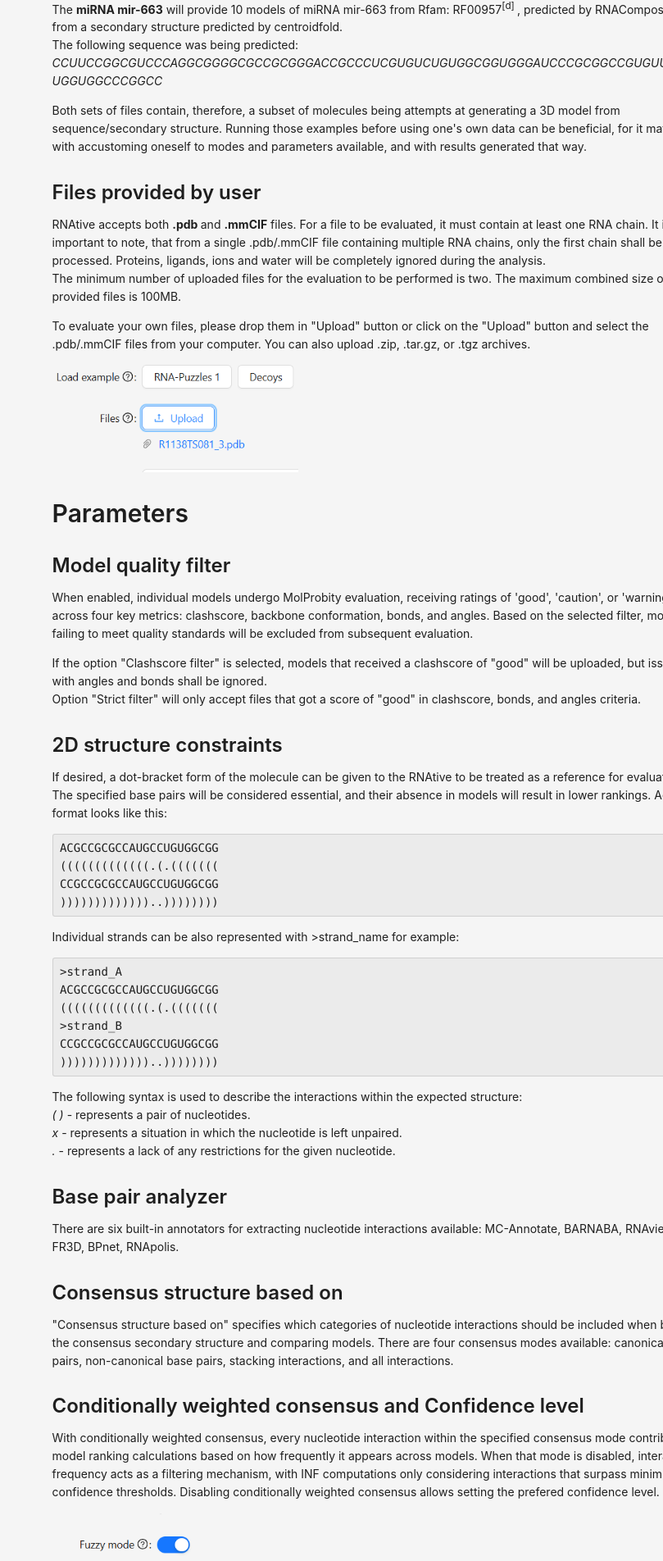
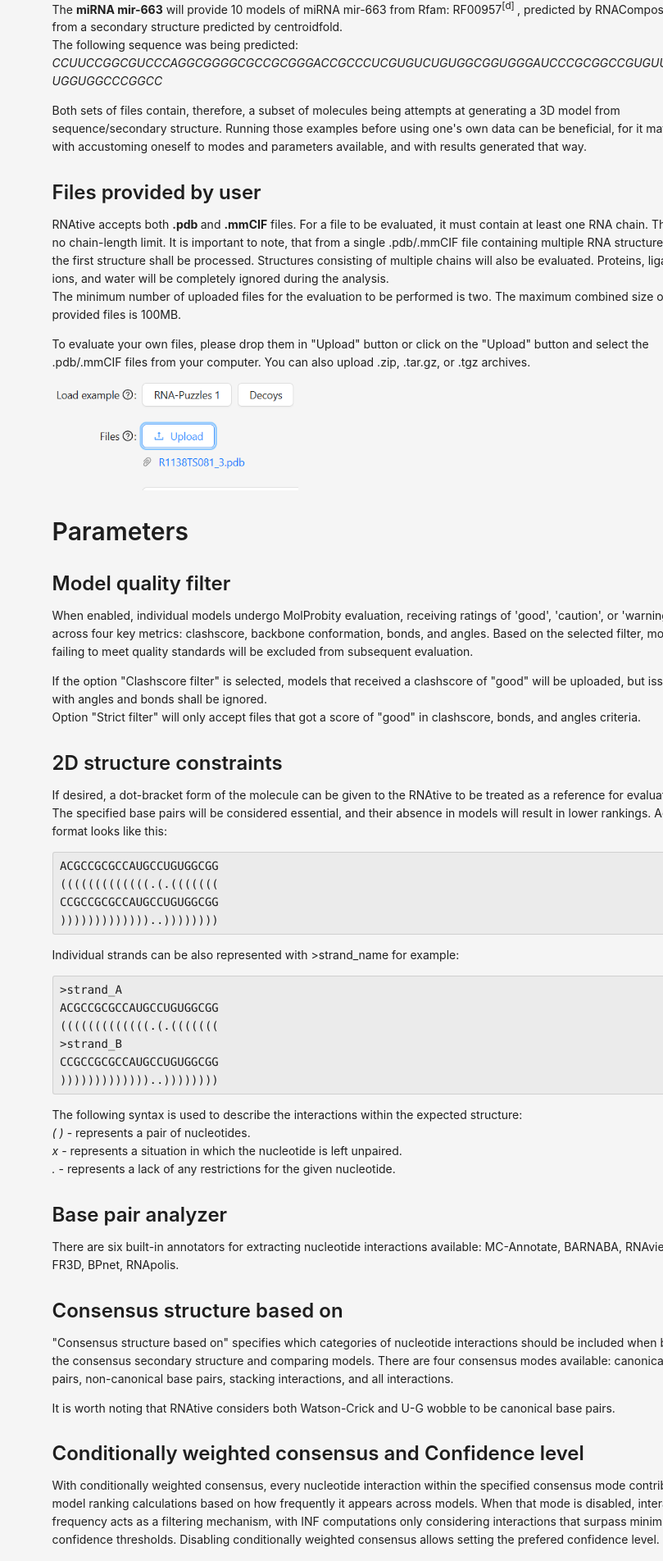
Before and after one commit to tzok/RNAtive, a React (Create React App) app in the folder my-app/: page /Help in a window 1280 px wide. Shown: the part 2066-3970 px from the top of the page at 82% size, without its empty margins (471-1280 px from the left). Built offline with nearby package versions, Linux system fonts and the light colour scheme; no server answers.

Commit message:
info about canonical pairs + info about chains
Added info what is considered to be a canonical pair by RNAtive
Added info that we accept chains of limitless length and accept multiple chains in one rna structure

```diff
--- a/my-app/src/Help.js
+++ b/my-app/src/Help.js
@@ -224,11 +224,12 @@ const Help = () => {
             <CustomTitle level={3}>Files provided by user</CustomTitle>
             <Paragraph>
               RNAtive accepts both <b>.pdb </b>and <b>.mmCIF</b> files. For a
-              file to be evaluated, it must contain at least one RNA chain. It
-              is important to note, that from a single .pdb/.mmCIF file
-              containing multiple RNA chains, only the first chain shall be
-              processed. Proteins, ligands, ions and water will be completely
-              ignored during the analysis.<br></br>
+              file to be evaluated, it must contain at least one RNA chain.
+              There is no chain-length limit. It is important to note, that from
+              a single .pdb/.mmCIF file containing multiple RNA structures, only
+              the first structure shall be processed. Structures consisting of
+              multiple chains will also be evaluated. Proteins, ligands, ions,
+              and water will be completely ignored during the analysis.<br></br>
               The minimum number of uploaded files for the evaluation to be
               performed is two. The maximum combined size of all provided files
               is 100MB.
@@ -319,6 +320,10 @@ const Help = () => {
               consensus secondary structure and comparing models. There are four
               consensus modes available: canonical base pairs, non-canonical
               base pairs, stacking interactions, and all interactions.
+            </Paragraph>
+            <Paragraph>
+              It is worth noting that RNAtive considers both Watson-Crick and
+              U-G wobble to be canonical base pairs.
             </Paragraph>
             <CustomTitle level={3}>
               Conditionally weighted consensus and Confidence level
```
